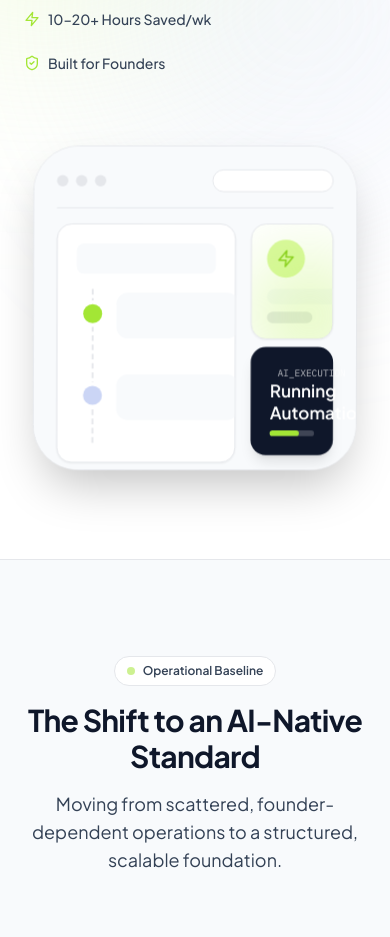
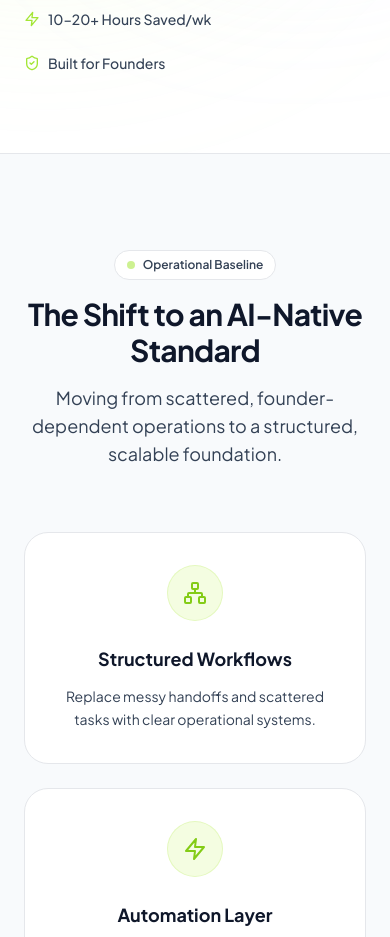
Before and after one commit to Operzy/site, a React (Vite) app: page / in a window 390 px wide. Shown: the part 820-1757 px from the top of the page. Built offline with nearby package versions, Linux system fonts and the light colour scheme.

Commit message:
Hide dashboard mockup on mobile screens

```diff
--- a/src/components/Hero.jsx
+++ b/src/components/Hero.jsx
@@ -101,7 +101,7 @@ export default function Hero() {
 
         {/* Right Column - Mockup Cluster */}
         <div
-          className="relative lg:h-[700px] flex items-center lg:justify-end"
+          className="hidden lg:flex relative lg:h-[700px] items-center lg:justify-end"
           onMouseEnter={() => handleMockupHover(true)}
           onMouseLeave={() => handleMockupHover(false)}
         >
```
Also changed, not shown: 1 other file (tests, documents, lock files or other folders).
